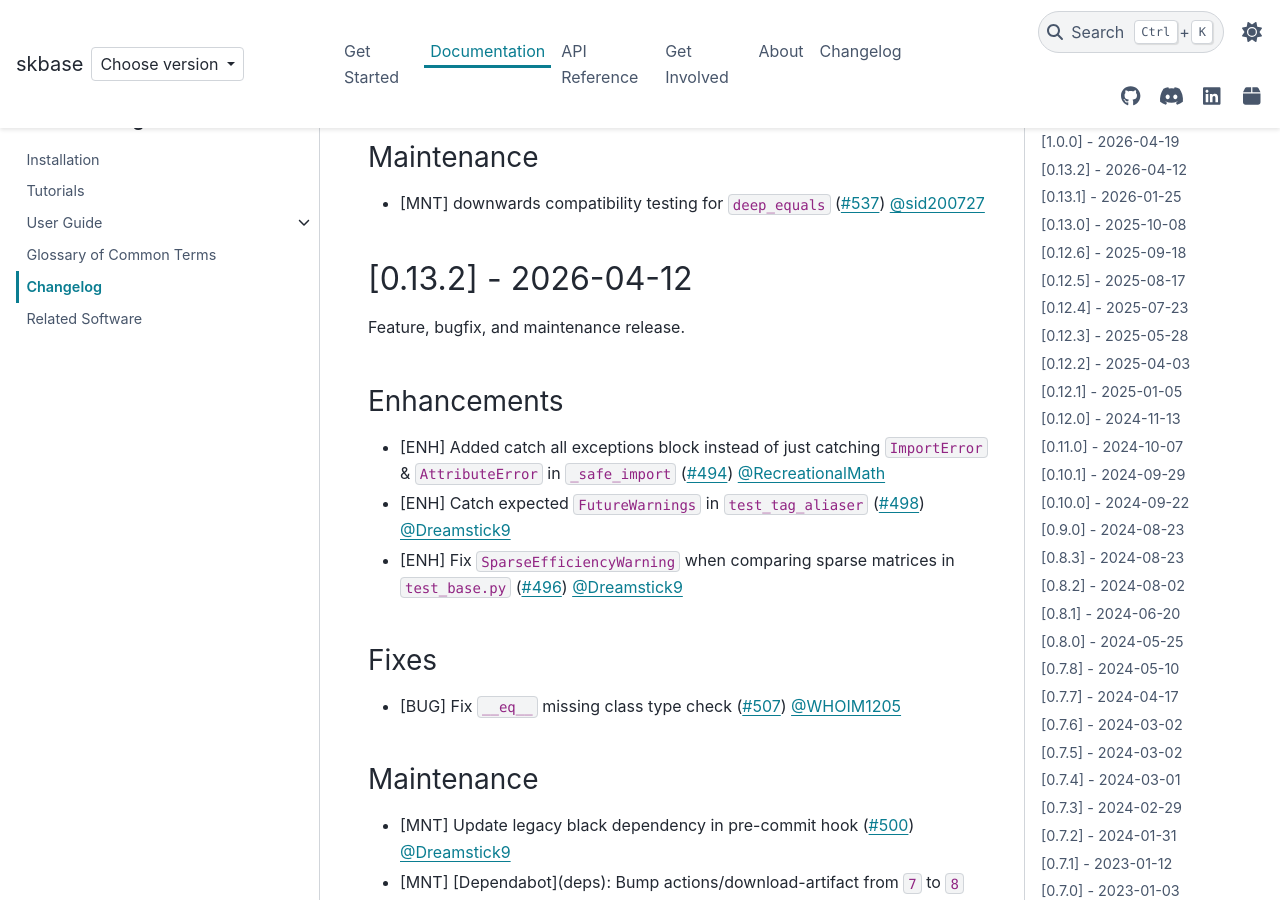
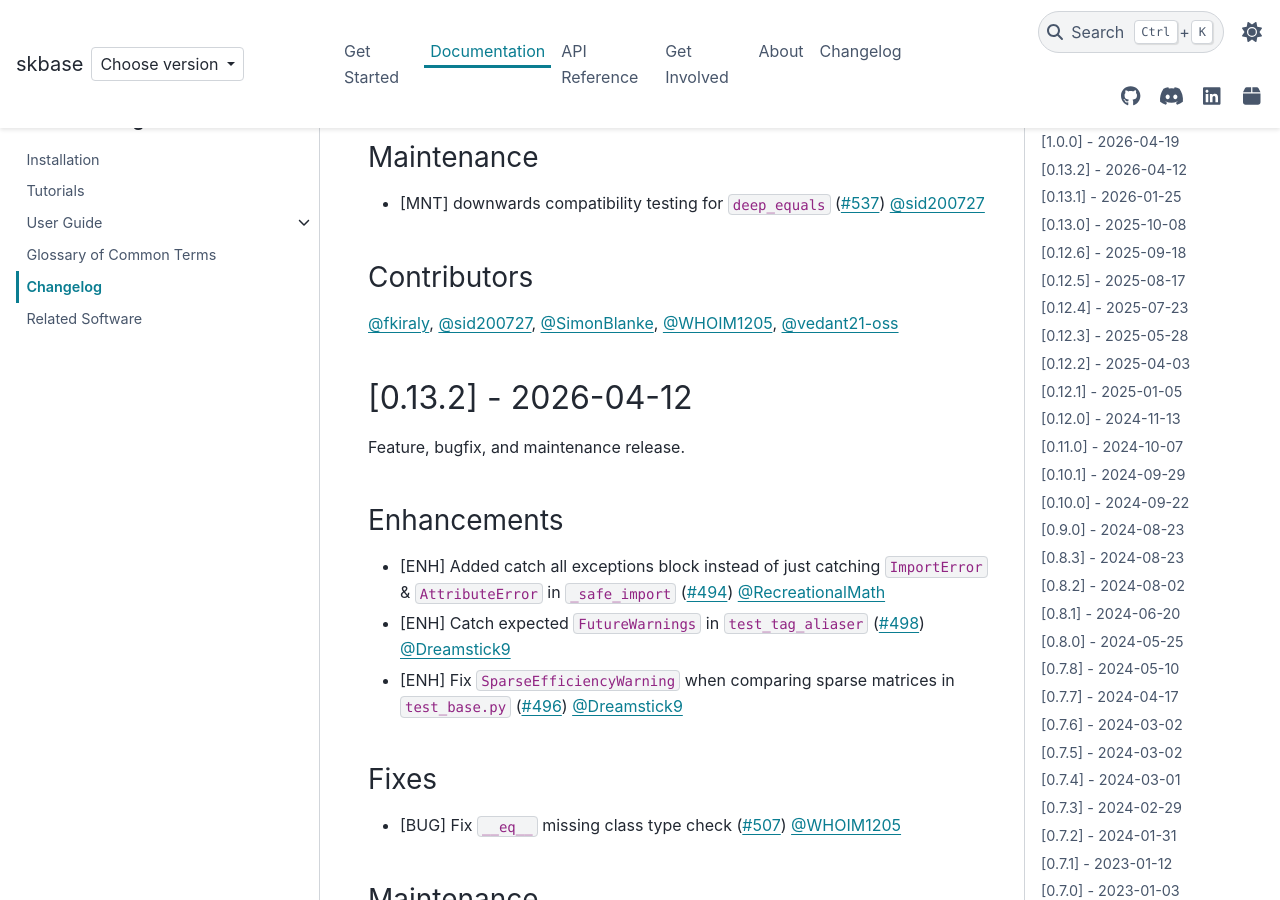
Before and after one commit to sktime/skbase, a Sphinx documentation site: the page built from docs/source/user_documentation/changelog.rst, in a window 1280 px wide and 900 px high, scrolled down 1286 px. Built offline with Sphinx 7.4.7 and the PyData theme 0.15.4, drawn with Linux system fonts in a browser that asks for light colours; comment, search, counter and statistics services are not loaded.

Commit message:
Update changelog.rst

```diff
--- a/docs/source/user_documentation/changelog.rst
+++ b/docs/source/user_documentation/changelog.rst
@@ -57,6 +57,14 @@ Maintenance
 * [MNT] downwards compatibility testing for ``deep_equals``
   (:pr:`537`) :user:`sid200727`
 
+Contributors
+------------
+
+:user:`fkiraly`,
+:user:`sid200727`,
+:user:`SimonBlanke`,
+:user:`WHOIM1205`,
+:user:`vedant21-oss`
 
 [0.13.2] - 2026-04-12
 =====================
```
